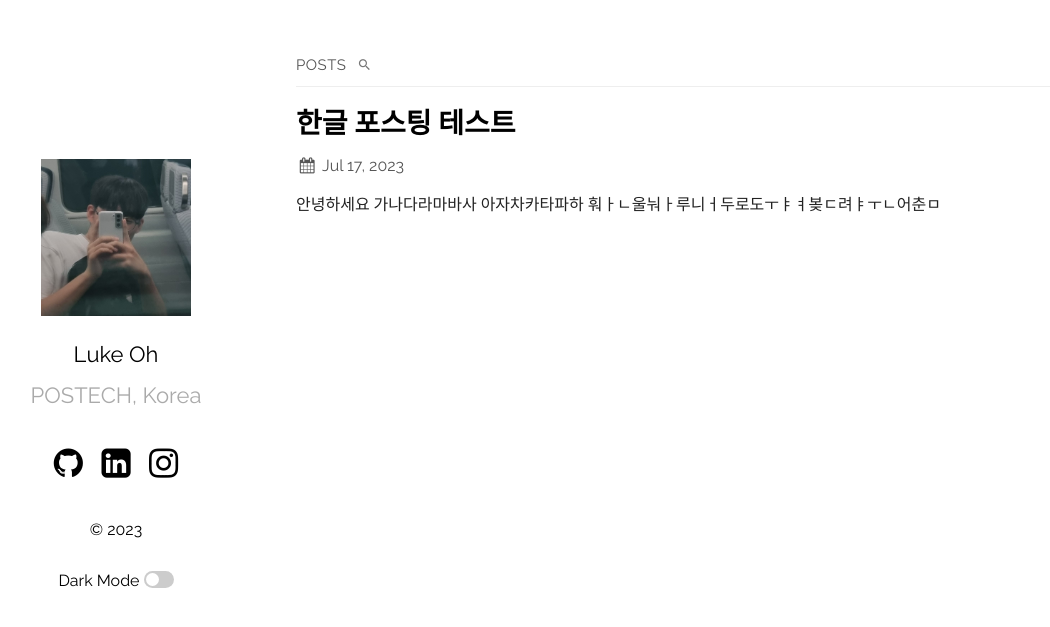
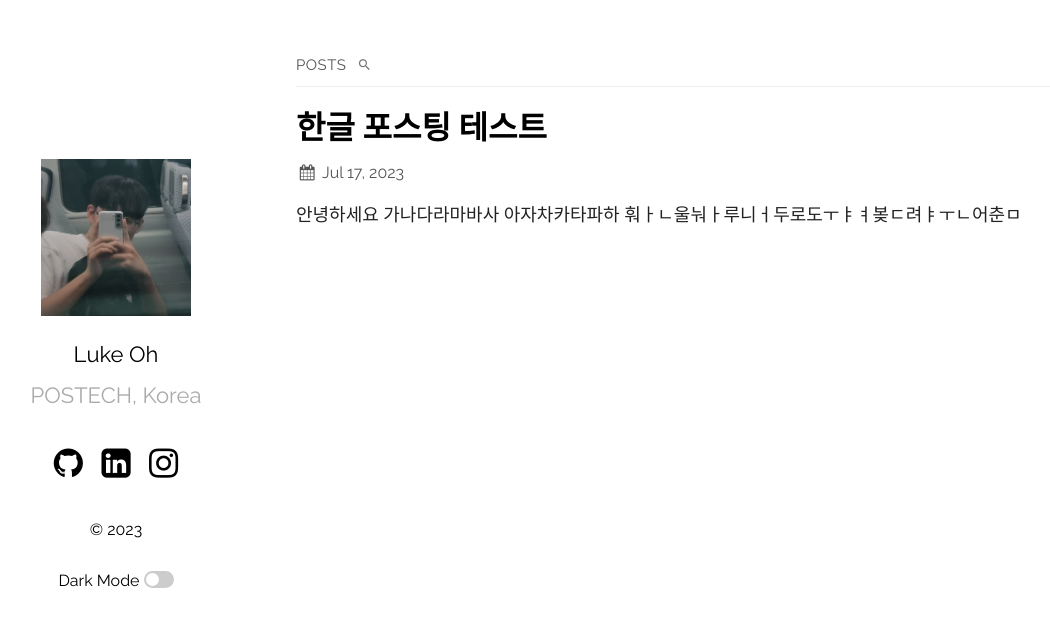
Before and after one commit to owjxyz/owjxyz.github.io, a Jekyll site: the page built from index.md, in a window 1280 px wide. Shown: the top 627 px of the page, without its empty margins (69-1119 px from the left). Built offline with Jekyll 4.4.1, drawn with Linux system fonts in a browser that asks for light colours; some web fonts are replaced.

Commit message:
소소한 변경점

```diff
--- a/_sass/ext/_fonts.scss
+++ b/_sass/ext/_fonts.scss
@@ -9,7 +9,13 @@
   font-weight: normal;
   font-style: normal;
 }
-@import url(//fonts.googleapis.com/earlyaccess/jejumyeongjo.css);
+
+@font-face {
+  font-family: 'MaruBuri-Regular';
+  src: url('https://cdn.jsdelivr.net/gh/projectnoonnu/noonfonts_20-10-21@1.0/MaruBuri-Regular.woff') format('woff');
+  font-weight: normal;
+  font-style: normal;
+}
 
 /* Chrome hack: SVG is rendered more smooth in Windozze. 100% magic, uncomment if you need it. */
 /* Note, that will break hinting! In other OS-es font will be not as sharp as it could be */
--- a/_sass/plain.scss
+++ b/_sass/plain.scss
@@ -223,7 +223,7 @@ main {
 
 .post-title {
   line-height: 1.2em;
-  font-size: 28px;
+  font-size: 32px;
   margin-bottom: 10px;
 }
 .posts,
@@ -243,8 +243,9 @@ main {
   padding-left: 30px;
 }
 .post {
-  font-family: 'Jeju Myeongjo', serif;
-  font-weight: 300;
+  font-family: 'MaruBuri-Regular';
+  font-weight: 400;
+  font-size: 18px;
   color: #222;
   line-height: 1.9em;
   p {
```
Also changed, not shown: 3 other files.
